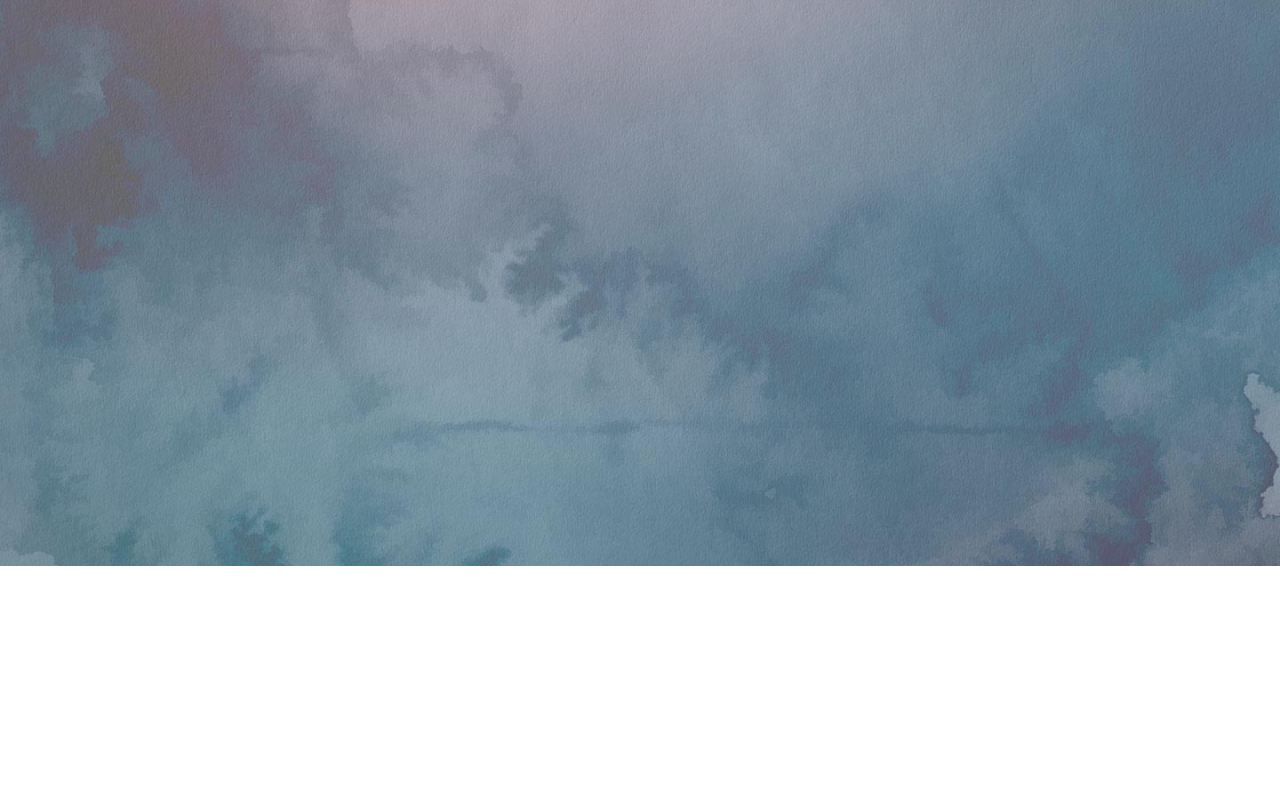
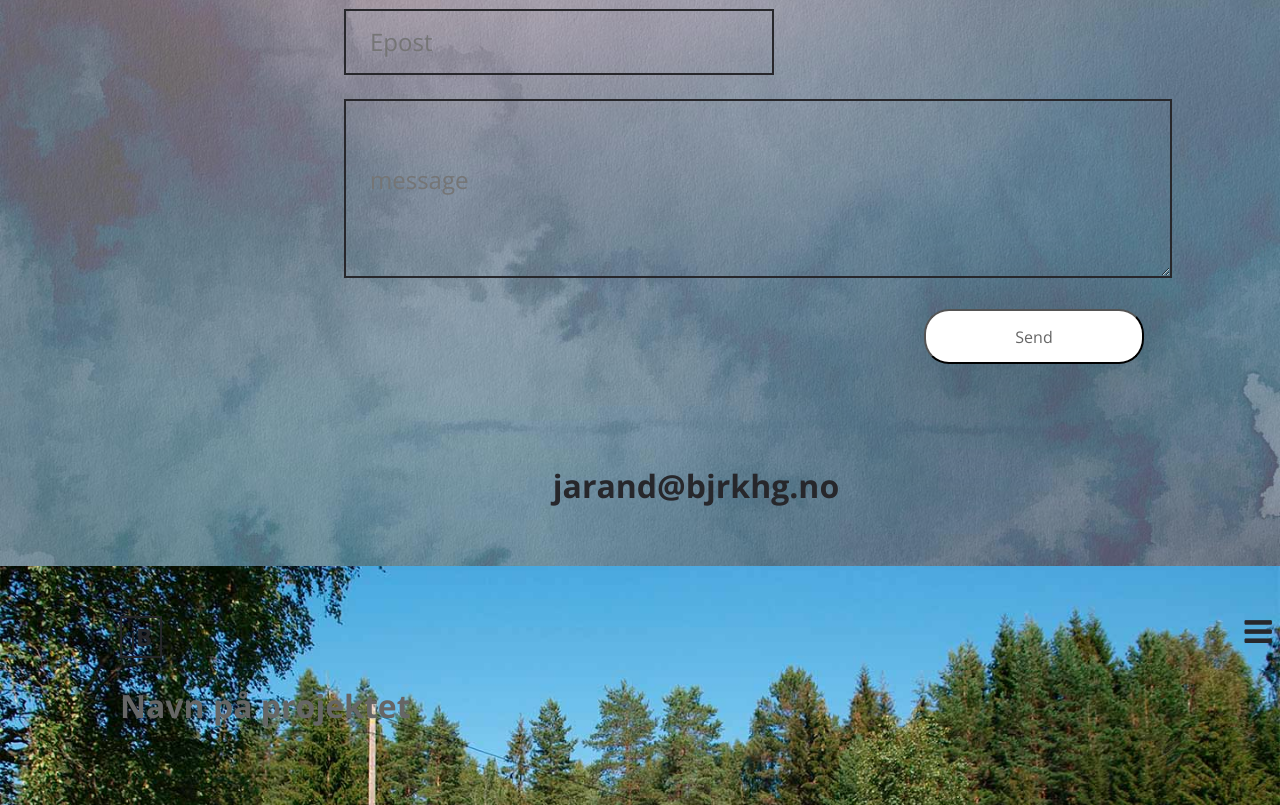
Before and after one commit to jarandb/portfolio, a plain HTML site: page index.html in a window 1280 px wide. Shown: the part 2634-3439 px from the top of the page. Before the commit the page ends 3200 px from the top, so only its background shows below. Drawn offline with nearby package versions, Linux system fonts and the light colour scheme.

Commit message:
start portfolio page

```diff
--- a/assets/css/2-basics/_body-element.scss
+++ b/assets/css/2-basics/_body-element.scss
@@ -9,6 +9,7 @@ body{
   color: #666;
   -webkit-font-smoothing: antialiased;
   -webkit-text-size-adjust: 100%;
+
 }
 
 .clearfix{
--- a/assets/css/4-pages/contact-page.scss
+++ b/assets/css/4-pages/contact-page.scss
@@ -6,6 +6,54 @@
   height: 100vh;
 
   .contact-wrapper{
+    height: 700px;
+    h2{
+      color: $black;
+          padding: 3em 0em 0em 9.2em;
+    }
+    form{
+      margin: 0em 0 0 14em;
 
+      input[type="email"]{
+        width: 400px;
+        height: 60px;
+        background: none;
+        border: solid 2px $black;
+        margin-bottom: 1em;
+        padding-left: 1em;
+        outline: none;
+        color: $main;
+        font-size: 1.5em;
+      }
+      textarea{
+        width: 800px;
+        height: 115px;
+        background: none;
+        border: solid 2px $black;
+        margin-bottom: 1em;
+        padding: 2.5em 0 0 1em;
+        outline: none;
+        color: $main;
+        font-size: 1.5em;
+      }
+      input[type="submit"]{
+        border-radius: 25px;
+        background-color: rgb(255, 255, 255);
+        box-shadow: 0px 21px 87.32px 30.68px rgba(57, 58, 64, 0.25);
+        width: 220px;
+        height: 55px;
+        float: right;
+        margin-right: 8em;
+      }
+
+    }
+    .contact-mail{
+      text-align: center;
+      color: $black;
+      margin: 0;
+      padding: 3em 0 0 0;
+      font-size: 2em;
+
+    }
   }
 }
--- /dev/null
+++ b/assets/css/4-pages/portfolio-page.scss
@@ -0,0 +1,18 @@
+.portfolio{
+  background-image: url("/assets/img/smia.jpg");
+  background-position: center center;
+  background-size: cover;
+  background-repeat: no-repeat;
+  height: 100vh;
+
+  .contact-wrapper{
+    height: 700px;
+
+    .title{
+      text-align: center;
+      color: $black;
+      font-size: 60px;
+      font-family: lumberjackrough, helvetica, sans-serif;
+    }
+  }
+}
--- a/assets/css/main.scss
+++ b/assets/css/main.scss
@@ -21,3 +21,4 @@
 @import '4-pages/modal-page';
 @import '4-pages/about-page';
 @import '4-pages/contact-page';
+@import '4-pages/portfolio-page';
--- a/index.html
+++ b/index.html
@@ -210,8 +210,10 @@
         Kontakt meg
       </h2>
 
-      <form action="" method="post">
-
+      <form class="clearfix" action="mail.php" method="post">
+         <input name="email" placeholder="Epost" id="email" type="email"/>
+         <textarea name="message" id="message" placeholder="message"></textarea>
+         <input type="submit" value="Send">
       </form>
 
       <h3 class="contact-mail">
@@ -221,6 +223,24 @@
     </div>
   </section>
   <!-- end conctact -->
+  <section class="portfolio">
+    <div class="wrapper portfolio-wrapper">
+      <header class="header">
+        <a href="#landing">
+          <div class="logo">
+            <p>j<span>B</jspan></p>
+          </div>
+        </a>
+        <nav>
+          <i class="fa fa-bars fa-2x black" id="modal"></i>
+        </nav>
+      </header>
+      <!-- end portfolio header -->
+      <h1 class="title">Navn på projektet</h1>
+    <!-- next div is wrapper -->
+    </div>
+  </section>
+  <!-- end portfolio -->
 <script src="assets/js/jquery-2.1.4.min.js"></script>
 <script src="assets/js/functions.js" type="text/javascript"></script>
 </body>
```
Also changed, not shown: assets/css/main.css, assets/img/me.jpg (deleted), assets/img/smia.jpg (added), 1 other file.
